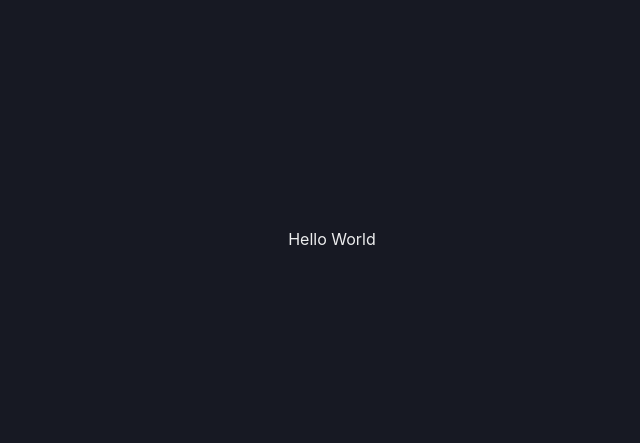
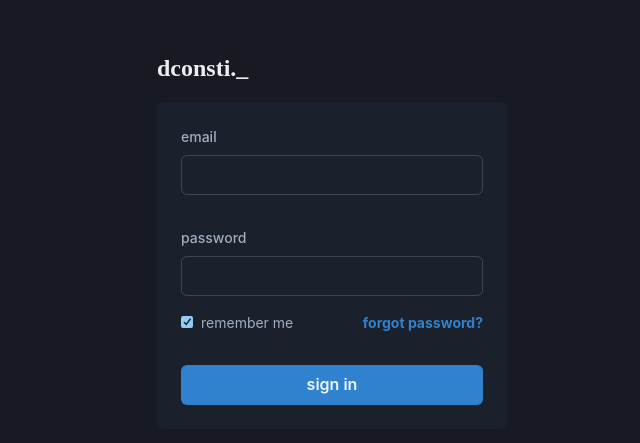
Before and after one commit to daniellcar/login, a React (Vite) app: page / in a window 1280 px wide. Shown: the part 161-604 px from the top of the page, without its empty margins (308-948 px from the left). Built offline with nearby package versions, Linux system fonts and the light colour scheme.

Commit message:
feat: add layout structure

```diff
--- a/src/App.tsx
+++ b/src/App.tsx
@@ -1,12 +1,82 @@
-import { Box, ChakraProvider, Text } from "@chakra-ui/react";
+import { Box, ChakraProvider, Container, Flex, Stack, Text, useToast, Button as ChakraButton } from "@chakra-ui/react";
+import { Button } from "./components/Button";
+import { Checkbox } from "./components/Checkbox";
+import { Input } from "./components/Input";
 
 import customTheme from "./theme";
 
 function App() {
+  const toast = useToast();
+
   return (
     <ChakraProvider theme={customTheme}>
-      <Box h="100vh" display="flex" justifyContent="center" alignItems="center">
-        <Text>Hello World</Text>
+      <Box
+        h="100vh"
+        display="flex"
+        alignItems="center"
+        justifyContent="center"
+      >
+        <Stack spacing="16px" align={""}>
+          <Text
+            fontWeight="bold"
+            fontFamily="JetBrains Mono"
+            fontSize="24px"
+          >
+            dconsti._
+          </Text>
+          <Box
+            bg="gray.800"
+            w="350px"
+            p="24px"
+            borderRadius="md"
+          >
+            <Stack spacing="32px">
+              <Stack spacing="16px">
+                <Stack>
+                  <Input
+                    label="email"
+                    onChange={() => {}}
+                    type="email"
+                    mb="24px"
+                  />
+                  <Input
+                    label="password"
+                    onChange={() => {}}
+                    type="password"
+                  />
+                </Stack>
+                <Flex justifyContent="space-between">
+                  <Checkbox
+                    content="remember me"
+                    isChecked={true}
+                    onChange={() => {}}
+                  />
+                  <ChakraButton
+                    variant="link"
+                    size="sm"
+                    color="blue.500"
+                    fontWeight="bold"
+                  >
+                    forgot password?
+                  </ChakraButton>
+                </Flex>
+              </Stack>
+              <Button
+                content="sign in"
+                onClick={() => {
+                  toast({
+                    title: "Hello world!",
+                    description: "This is a toast",
+                    status: "success",
+                    duration: 9000,
+                    isClosable: true,
+                    position: "top-right"
+                  })
+                }}
+              />
+            </Stack>
+          </Box>
+        </Stack>
       </Box>
     </ChakraProvider>
   );
```
